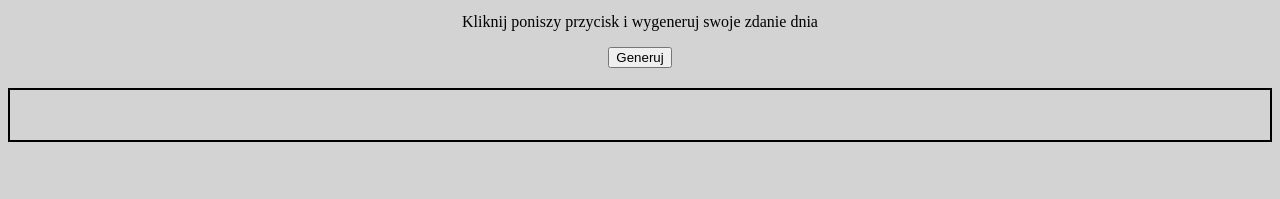
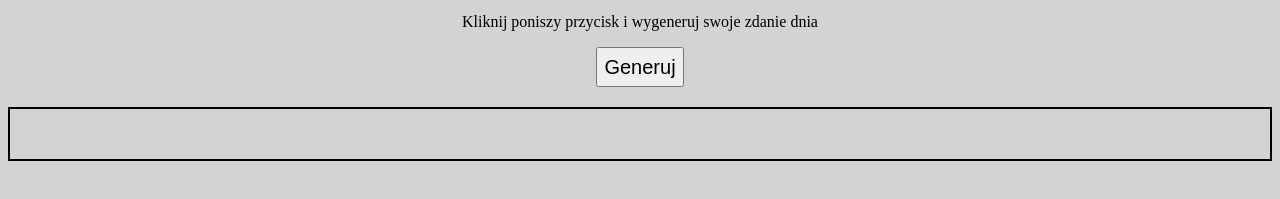
Before and after one commit to patryknowak94/Generator-tekst-w-Korwinna-Mikke, a plain HTML site: page index.html in a window 1280 px wide. Shown: the part 225-424 px from the top of the page. Drawn offline with Linux system fonts and the light colour scheme.

Commit message:
button fix

```diff
--- a/index.css
+++ b/index.css
@@ -20,3 +20,8 @@ h2 {
 body {
     background-color: lightgray;
 }
+
+button {
+    font-size: 20px;
+    min-height: 40px;
+}
```
